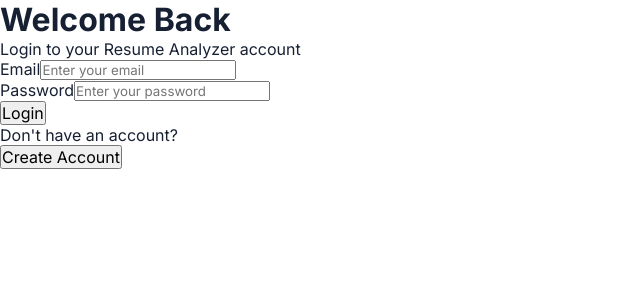
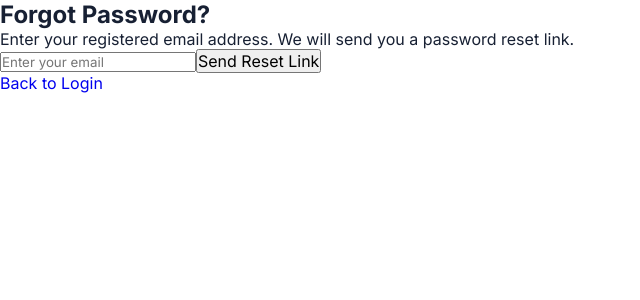
Before and after one commit to Pranjal-webdev/AI_resume_analyzer, a React (Vite) app in the folder client/: page /forgot-password in a window 1280 px wide. Before the commit this address led to /login. Shown: the top 300 px of the page, without its empty margins (0-640 px from the left). Built offline with nearby package versions, Linux system fonts and the light colour scheme.

Commit message:
Add forgot password frontend page

```diff
--- a/client/src/App.css
+++ b/client/src/App.css
@@ -489,3 +489,30 @@ a {
   font-size: 14px;
   white-space: nowrap;
 }
+.forgot-password-link {
+    text-align: right;
+    margin: 8px 0 15px;
+}
+
+.forgot-password-link a {
+    color: #2563eb;
+    font-size: 14px;
+    text-decoration: none;
+    font-weight: 500;
+}
+
+.forgot-password-link a:hover {
+    text-decoration: underline;
+}
+
+.success-message {
+    color: green;
+    font-size: 14px;
+    margin-top: 12px;
+}
+
+.error-message {
+    color: #dc2626;
+    font-size: 14px;
+    margin-top: 12px;
+}
--- a/client/src/App.jsx
+++ b/client/src/App.jsx
@@ -6,6 +6,7 @@ import History from "./History";
 import Login from "./Login";
 import Register from "./Register";
 import ProtectedRoute from "./ProtectedRoute";
+import ForgotPassword from "./ForgotPassword";
 
 function LoginPage() {
   const navigate = useNavigate();
@@ -25,6 +26,7 @@ function App() {
         <Route path="/" element={<Navigate to="/login" replace />} />
 
         <Route path="/login" element={<LoginPage />} />
+        <Route path="/forgot-password" element={<ForgotPassword />} />
         <Route path="/register" element={<Register />} />
 
         <Route element={<ProtectedRoute />}>
--- /dev/null
+++ b/client/src/ForgotPassword.jsx
@@ -0,0 +1,77 @@
+import { useState } from "react";
+import { Link } from "react-router-dom";
+
+function ForgotPassword() {
+    const [email, setEmail] = useState("");
+    const [message, setMessage] = useState("");
+    const [error, setError] = useState("");
+    const [loading, setLoading] = useState(false);
+
+    const handleSubmit = async (e) => {
+        e.preventDefault();
+
+        setMessage("");
+        setError("");
+        setLoading(true);
+
+        try {
+            const response = await fetch(
+                "http://localhost:5000/api/auth/forgot-password",
+                {
+                    method: "POST",
+                    headers: {
+                        "Content-Type": "application/json",
+                    },
+                    body: JSON.stringify({ email }),
+                }
+            );
+
+            const data = await response.json();
+
+            if (!response.ok) {
+                throw new Error(data.message || "Something went wrong.");
+            }
+
+            setMessage(data.message);
+            setEmail("");
+        } catch (err) {
+            setError(err.message || "Unable to send reset link.");
+        } finally {
+            setLoading(false);
+        }
+    };
+
+    return (
+        <div className="auth-container">
+            <div className="auth-card">
+                <h2>Forgot Password?</h2>
+
+                <p>
+                    Enter your registered email address.
+                    We will send you a password reset link.
+                </p>
+
+                <form onSubmit={handleSubmit}>
+                    <input
+                        type="email"
+                        placeholder="Enter your email"
+                        value={email}
+                        onChange={(e) => setEmail(e.target.value)}
+                        required
+                    />
+
+                    <button type="submit" disabled={loading}>
+                        {loading ? "Sending..." : "Send Reset Link"}
+                    </button>
+                </form>
+
+                {message && <p className="success-message">{message}</p>}
+                {error && <p className="error-message">{error}</p>}
+
+                <Link to="/login">Back to Login</Link>
+            </div>
+        </div>
+    );
+}
+
+export default ForgotPassword;
--- a/client/src/Login.jsx
+++ b/client/src/Login.jsx
@@ -1,5 +1,6 @@
 import { useState } from "react";
 import axios from "axios";
+import { Link } from "react-router-dom";
 
 const Login = ({ onRegister, onLoginSuccess }) => {
 
@@ -109,6 +110,12 @@ const Login = ({ onRegister, onLoginSuccess }) => {
                         />
                     </div>
 
+                    <div className="forgot-password-link">
+                        <Link to="/forgot-password">
+                            Forgot Password?
+                        </Link>
+                    </div>
+
                     <button
                         type="submit"
                         disabled={loading}
```
